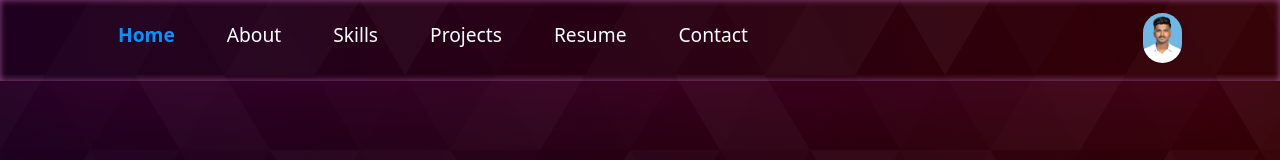
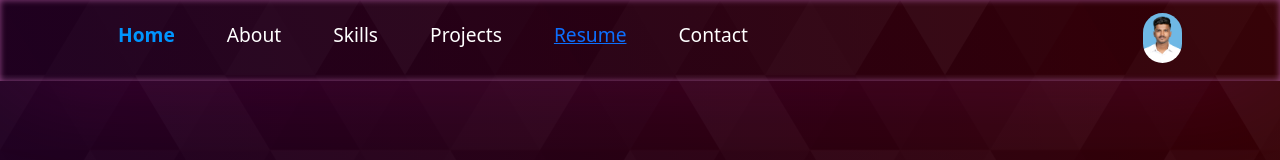
Before and after one commit to Yasin051197/Yasin051197.github.io, a React (Create React App) app: page / in a window 1280 px wide. Shown: the top 160 px of the page. Built offline with nearby package versions, Linux system fonts and the light colour scheme.

Commit message:
added Navbar.css

```diff
--- /dev/null
+++ b/src/components/Navbar.css
@@ -0,0 +1,4 @@
+#resumeStyles{
+    text-decoration:"none";
+    color:"white"
+}
--- a/src/components/Navbar.jsx
+++ b/src/components/Navbar.jsx
@@ -5,6 +5,7 @@ import Nav from "react-bootstrap/Nav";
 import Container from "react-bootstrap/Container";
 import logo from "../Assets/Sp.jpg";
 import resume from "../Assets/YASIM_JAMADAR.pdf"
+import "./Navbar.css"
 function NavBar() {
   const [expand, updateExpanded] = useState(false);
   const [navColour, updateNavbar] = useState(false);
@@ -121,8 +122,8 @@ function NavBar() {
               >
                 {/* <span style={pathname === "/resume" ? { color: "#0095ff", fontWeight: "bold" } : {}}>Resume</span> */}
 
-                <a
-                   style={{textDecoration:"none",color:"white"}} href={resume} download={true}><span onClick={()=>newtab()}>Resume</span></a>
+                <a id="resumeStyles"
+                    onClick={()=>newtab()} href={resume} download={true}>Resume</a>
 
               </Nav.Link>
             </Nav.Item>
```
